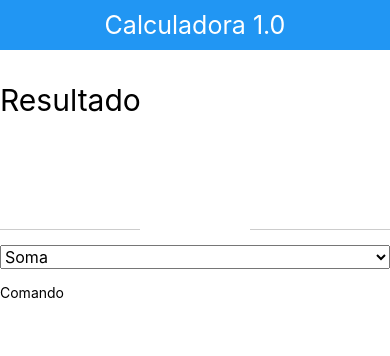
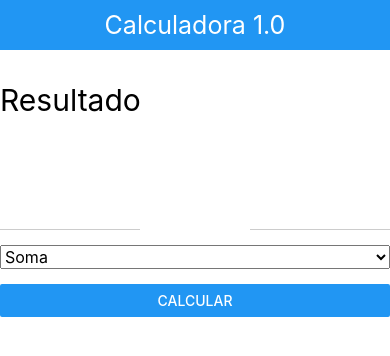
Before and after one commit to marivaldosena/rn-calc, a React Native app: screen / in a window 390 px wide. Shown: the top 356 px of the page. Built offline with nearby package versions, Linux system fonts and the light colour scheme.

Commit message:
Incluir botão...

```diff
--- a/src/components/Comando.js
+++ b/src/components/Comando.js
@@ -1,10 +1,8 @@
 import React from 'react';
-import { View, Text } from 'react-native';
+import { Button } from 'react-native';
 
 const Comando = () => (
-  <View>
-    <Text>Comando</Text>
-  </View>
+  <Button title='Calcular' />
 );
 
 export default Comando;
```
